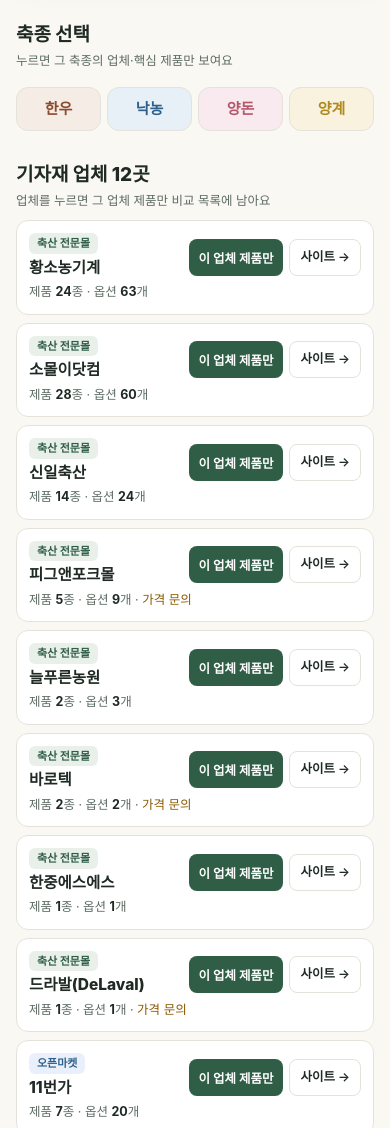
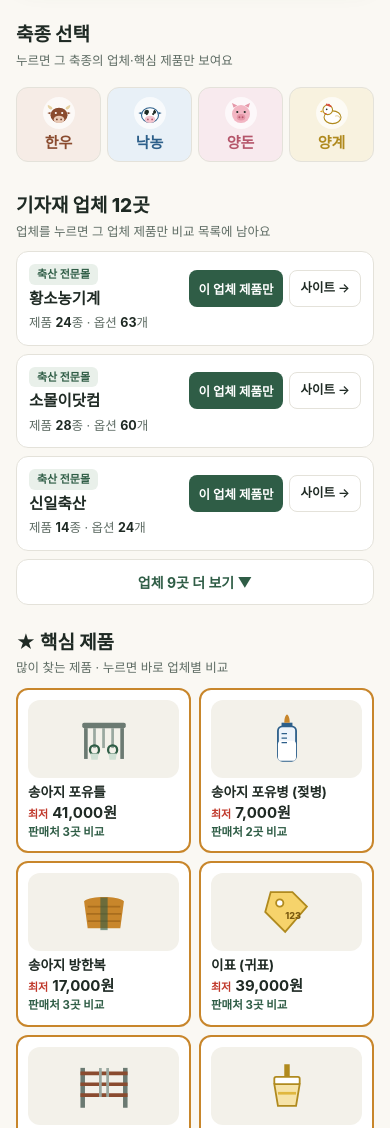
Before and after one commit to iowill5477-sketch/chuksan-mall, a plain HTML site: page index.html in a window 390 px wide. Shown: the part 440-1568 px from the top of the page. Drawn offline with Linux system fonts and the light colour scheme; a web font is replaced by a local one.

Commit message:
Mobile: species icons, vendor more-toggle, lowest-price comparison labels
Co-Authored-By: Claude Opus 5.5 <noreply@anthropic.com>
Claude-Session: https://claude.ai/code/session_014qM4UVc7gvKTuxSe8eyEXb

```diff
--- a/index.html
+++ b/index.html
@@ -208,6 +208,9 @@ footer{margin-top:50px;padding:26px 0;border-top:1px solid var(--line);color:var
 .trust div{flex:none;display:flex;align-items:center;gap:6px;background:var(--card);border:1px solid var(--line);border-radius:30px;padding:6px 12px;font-size:13px;font-weight:600;color:var(--sub);white-space:nowrap}
 .trust b{color:var(--brand);font-weight:800}
 .lead .realflag{display:none}
+.vmore{display:none}
+.ncmp{display:none}
+.lo{display:inline-block;font-size:11px;font-weight:800;color:#c0392b;margin-right:4px}
 .speed{display:inline-block;margin-left:6px;font-size:12px;color:var(--brand);font-weight:700}
 /* 모바일 메뉴 */
 .menubtn{display:none;margin-left:auto;border:0;background:var(--brand2);color:var(--brand);width:42px;height:42px;border-radius:10px;font-size:20px;font-weight:800}
@@ -287,10 +290,13 @@ footer{margin-top:50px;padding:26px 0;border-top:1px solid var(--line);color:var
 
   /* 축종: 한 줄 4칸 탭, 화면 위에 고정 */
   .species{grid-template-columns:repeat(4,1fr);gap:6px;position:sticky;top:56px;z-index:15;background:var(--bg);padding:6px 0}
-  .sp{padding:10px 4px;border-radius:12px;text-align:center}
+  .sp{padding:8px 4px 7px;border-radius:12px;text-align:center}
   .sp:hover{transform:none;box-shadow:none}
   .sp .hd{justify-content:center}
-  .sp .hd svg,.sp .cnt,.sp .prods{display:none}
+  .sp .cnt,.sp .prods{display:none}
+  .sp .hd{flex-direction:column;gap:2px}
+  .sp .hd svg{width:34px;height:34px}
+  .sp.on .hd svg{background:#fff;border-radius:50%}
   .sp h3{font-size:15px}
   .sp.on{outline:none;background:currentColor}
   .sp.on h3{color:#fff}
@@ -327,6 +333,13 @@ footer{margin-top:50px;padding:26px 0;border-top:1px solid var(--line);color:var
   .pcard .srcs{display:none}
   .pcard .cta{padding:7px;font-size:12.5px}
   .tag{font-size:10px;padding:1px 5px}
+  .vcard.extra{display:none}
+  #vendorRow.all .vcard.extra{display:grid}
+  .vmore{display:block;width:100%;border:1px solid var(--line);background:var(--card);border-radius:12px;padding:12px;font-size:14px;font-weight:700;color:var(--brand)}
+  .ncmp{display:block;font-size:11.5px;color:var(--brand);font-weight:700}
+  .pcard .range .hi{display:none}
+  .pcard .tags{display:none}
+  .pcard .cta{display:none}
   .toolbar .info{font-size:12.5px}
 }
 </style>
@@ -972,14 +985,16 @@ function renderVendors(){
     }).filter(x=>x.prods.length)
     .sort((a,b)=>(a.v.type===b.v.type?0:a.v.type==='mall'?-1:1) || b.opts-a.opts);
   $('#vTitle').textContent = (sp?SPECIES[sp].name+' ':'')+'기자재 업체 '+list.length+'곳';
-  $('#vendorRow').innerHTML = list.map(({k,v,prods,opts,noPrice})=>`
-    <div class="vcard ${state.vendor===k?'on':''}" data-v="${k}">
+  $('#vendorRow').classList.toggle('all',!!state.vAll);
+  $('#vendorRow').innerHTML = list.map(({k,v,prods,opts,noPrice},i)=>`
+    <div class="vcard ${state.vendor===k?'on':''} ${i>=3?'extra':''}" data-v="${k}">
       <span class="stype ${v.type}">${TYPE_LABEL[v.type]}</span>
       <h4>${v.name}</h4>
       <p>${v.desc}</p>
       <div class="vstat">제품 <b>${prods.length}</b>종 · 옵션 <b>${opts}</b>개${noPrice?' · <span style="color:#8a5a00">가격 문의</span>':''}</div>
       <div class="vbtns"><button class="vsel">${state.vendor===k?'✓ 이 업체만 보는 중':'이 업체 제품만'}</button><a href="${v.url}" target="_blank" rel="noopener">사이트 →</a></div>
-    </div>`).join('');
+    </div>`).join('') + (list.length>3?`<button class="vmore" id="vMore">${state.vAll?'접기 ▲':`업체 ${list.length-3}곳 더 보기 ▼`}</button>`:'');
+  const vm=document.getElementById('vMore'); if(vm) vm.onclick=()=>{ state.vAll=!state.vAll; renderVendors(); };
   document.querySelectorAll('.vcard .vsel').forEach(b=>b.onclick=e=>{
     const k = e.target.closest('.vcard').dataset.v;
     state.vendor = state.vendor===k?null:k; renderAll();
@@ -996,7 +1011,8 @@ function renderHot(){
     <div class="hcard" data-id="${p.id}">
       <div class="img">${ICON[p.icon]}</div>
       <h4>${p.name}</h4>
-      <div class="range"><b>${won(minP(p))}</b>부터</div>
+      <div class="range"><span class="lo">최저</span><b>${won(minP(p))}</b></div>
+      <div class="ncmp">판매처 ${vendorsOf(p).length}곳 비교</div>
       <div class="srcs"><span>업체 ${vendorsOf(p).length}곳</span><span>옵션 ${p.offers.length}개</span></div>
     </div>`).join('');
   document.querySelectorAll('.hcard').forEach(el=>el.onclick=()=>openCompare(el.dataset.id));
@@ -1049,7 +1065,8 @@ function renderResults(){
       <div class="body">
         <div class="tags">${p.sp.map(s=>`<span class="tag ${s}">${SPECIES[s].name}</span>`).join('')}${p.hot?'<span class="tag hotb">★핵심</span>':''}</div>
         <h4>${p.name}</h4>
-        <div class="range">${lo==null?'<b>가격 문의</b>':`<b>${won(lo)}</b>${hi>lo?' ~ '+won(hi):''}`}</div>
+        <div class="range">${lo==null?'<b>가격 문의</b>':`<span class="lo">최저</span><b>${won(lo)}</b><span class="hi">${hi>lo?' ~ '+won(hi):''}</span>`}</div>
+        <div class="ncmp">판매처 ${vs.length}곳 비교</div>
         <div class="srcs">${vs.slice(0,3).map(v=>`<span>${VENDORS[v].name}</span>`).join('')}${vs.length>3?`<span>+${vs.length-3}</span>`:''}</div>
         <div class="cta">업체별 비교하기 →</div>
       </div></div>`;
```
